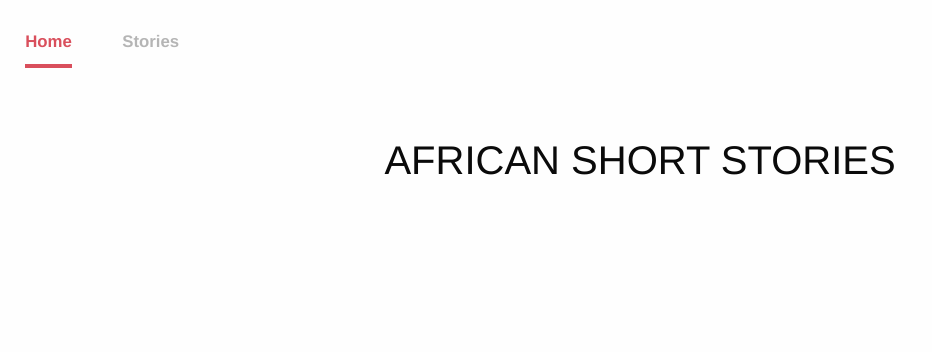
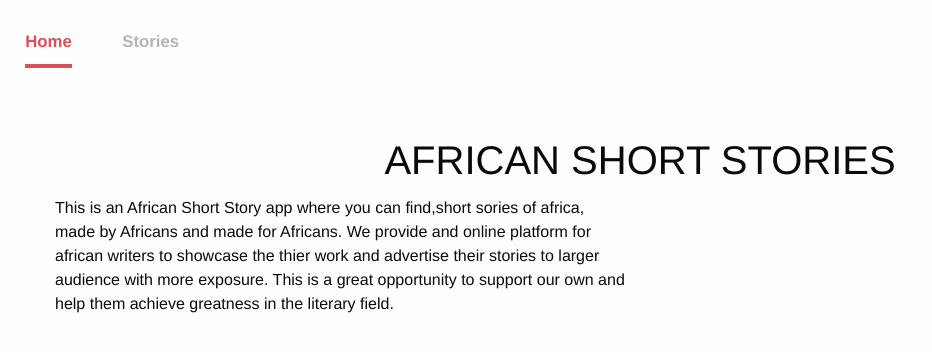
Before and after one commit to Deetrixx/African-Short-Stories, a plain HTML site: page index.html in a window 1280 px wide. Shown: the whole page, without its empty margins (0-932 px from the left). Drawn offline with Linux system fonts and the light colour scheme.

Commit message:
added a commet intro to my body

```diff
--- a/index.html
+++ b/index.html
@@ -37,9 +37,17 @@
             <div class="rows columns text-center">
                 <h2 class="title">AFRICAN SHORT STORIES</h2>
             </div>
-            <div class="rows small-12 columns">
+            <div class="row intro">
+                <div class="large-3 columns">
+                    <!-- ... -->
+                </div>
+                <div class="large-6 columns">This is an African Short Story app where you can find,short sories of africa, made by Africans and made for Africans. We provide and online platform for african writers to showcase the thier work and advertise their stories to larger audience with more exposure. This is a great opportunity to support our own and help them achieve greatness in the literary field. </div>
+                <div class="large-3 columns">
+                    <!-- ... -->
+                </div>
+            </div>
 
-            </div>
+
 
         </section>
 
```
